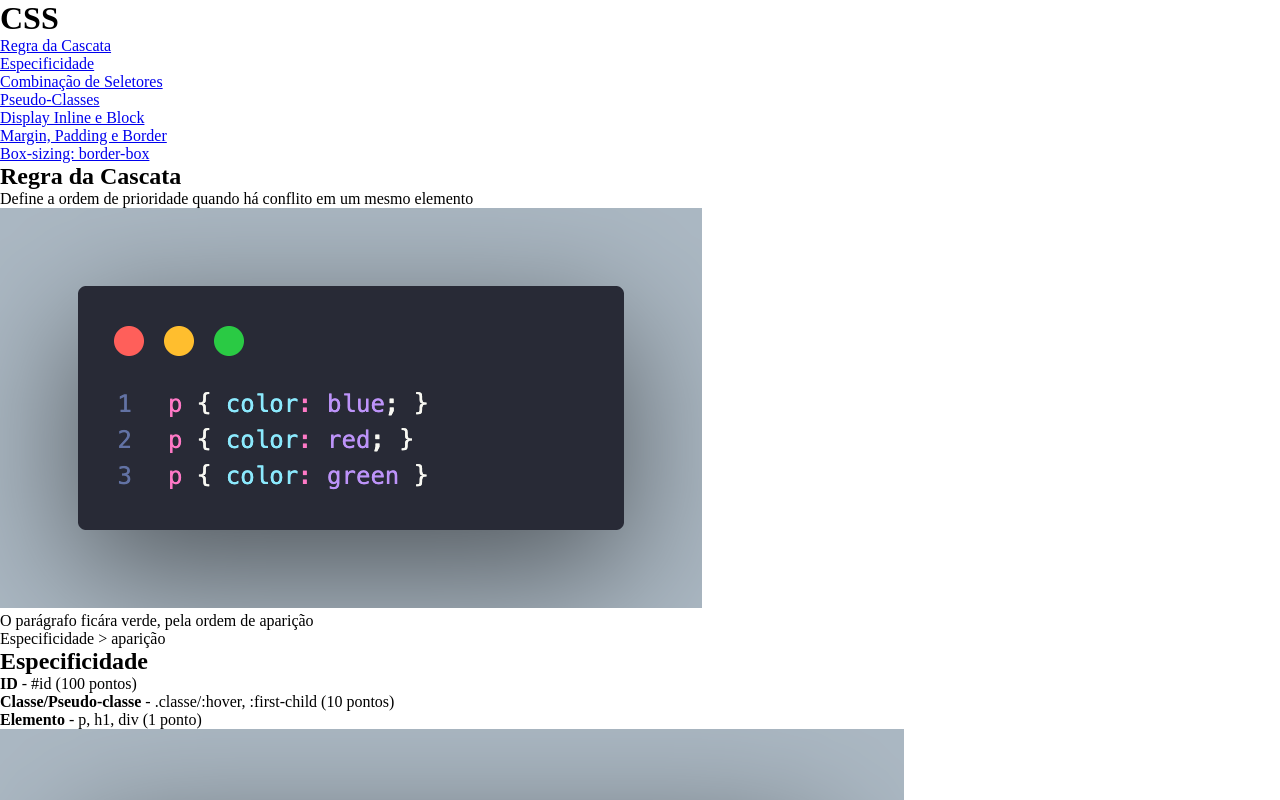
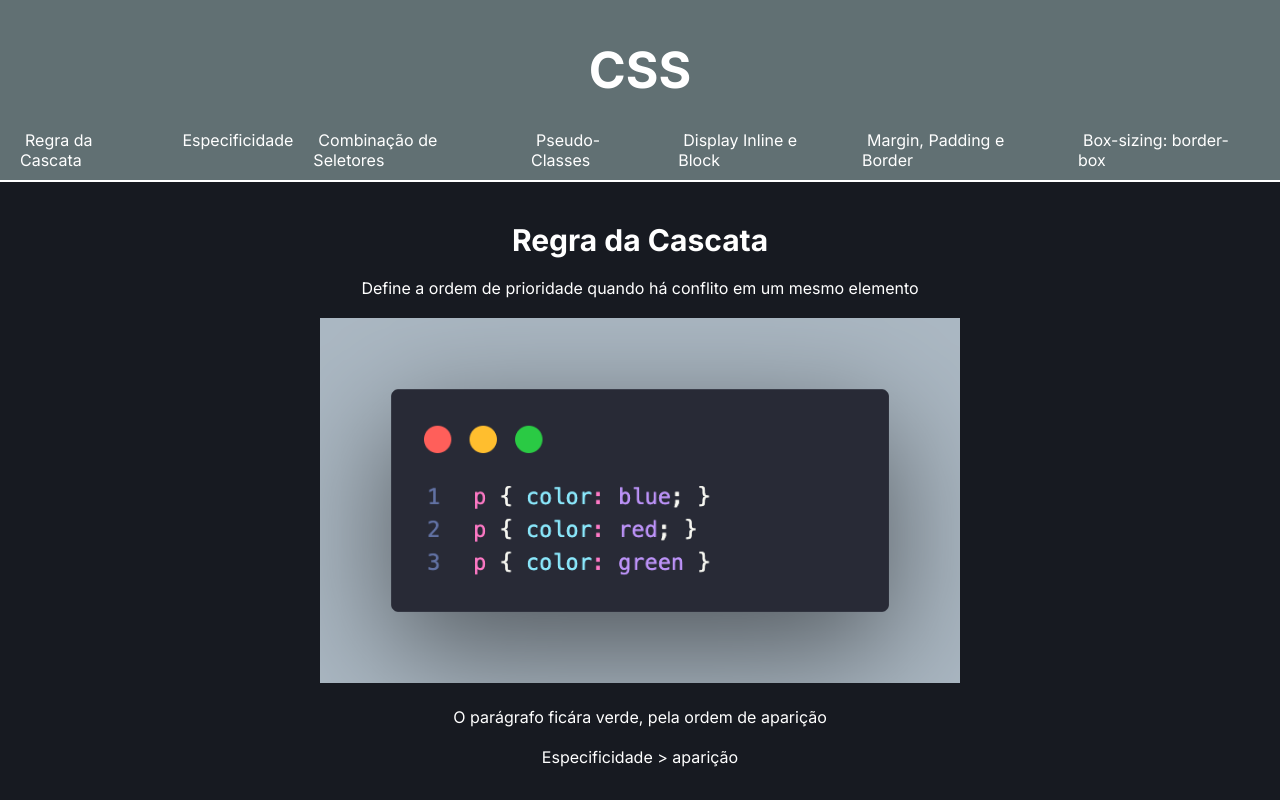
Before and after one commit to leobiz0/atividade_propriedades-css, a plain HTML site: page index.html in a window 1280 px wide. Shown: the top 800 px of the page. Drawn offline with Linux system fonts and the light colour scheme.

Commit message:
início do css

```diff
--- a/index.html
+++ b/index.html
@@ -42,11 +42,11 @@
                 <li><p><strong>ID</strong> - #id (100 pontos)</p></li>
                 <li><p><strong>Classe/Pseudo-classe</strong> - .classe/:hover, :first-child (10 pontos)</p></li>
                 <li><p><strong>Elemento</strong> - p, h1, div (1 ponto)</p></li>
+            </ul>
 
-                <img src="./img/img-especificidade.png" alt="código demonstrando o uso da especificidade no css">
+            <img src="./img/img-especificidade.png" alt="código demonstrando o uso da especificidade no css">
 
-                <p>O maior número total vence.</p>
-            </ul>
+            <p>O maior número total vence.</p>
             </div>
             <div class="seletor">
             <h2 id="seletor">Combinação de Seletores</h2>
--- a/style.css
+++ b/style.css
@@ -1,5 +1,95 @@
+@import url('https://fonts.googleapis.com/css2?family=Inter:ital,opsz,wght@0,14..32,100..900;1,14..32,100..900&display=swap');
+
 * {
     margin: 0;
     padding: 0;
     box-sizing: border-box;
+    font-family: "Inter", sans-serif;
 }
+
+:root {
+    --background-default: #171A21;
+    --gray: #617073;
+    --blue-gray: #7A93AC;
+    --baby-blue: #92BCEA;
+    --purple: #AFB3F7;
+}
+
+body {
+    background-color: var(--background-default);
+    color: white;
+}
+
+header {
+    padding: 10px 20px;
+    background-color: var(--gray);
+    border-bottom: 2px solid white;
+}
+
+h1 {
+    text-align: center;
+    font-size: 50px;
+    margin-block: 30px;
+}
+
+nav ul {
+    list-style: none;
+    padding: 0;
+    margin: 0;
+    display: flex;
+    gap: 15px;
+    justify-content: center;
+}
+
+nav ul li a {
+    text-decoration: none;
+    color: white;
+    padding: 5px;
+}
+
+nav ul li a:hover {
+    background-color: var(--purple);
+    border-radius: 10px;
+    color: white;
+}
+
+.conteudos {
+    text-align: center;
+}
+
+.cascata {
+    h2 {
+        margin-top: 40px;
+        font-size: 30px;
+    }
+
+    p {
+        margin-top: 20px;
+    }
+
+    img {
+         margin-top: 20px;
+         width: 50%;
+    }
+}
+
+.especificidade {
+    h2 {
+        margin-top: 40px;
+        margin-bottom: 20px;
+    }
+
+    ul {
+        width: 500px;
+        margin: 0 auto;
+        padding: 0;
+      }
+
+      ul li {
+        text-align: left;
+      }
+
+      img {
+        margin-top: 20px;
+      }
+}
```
